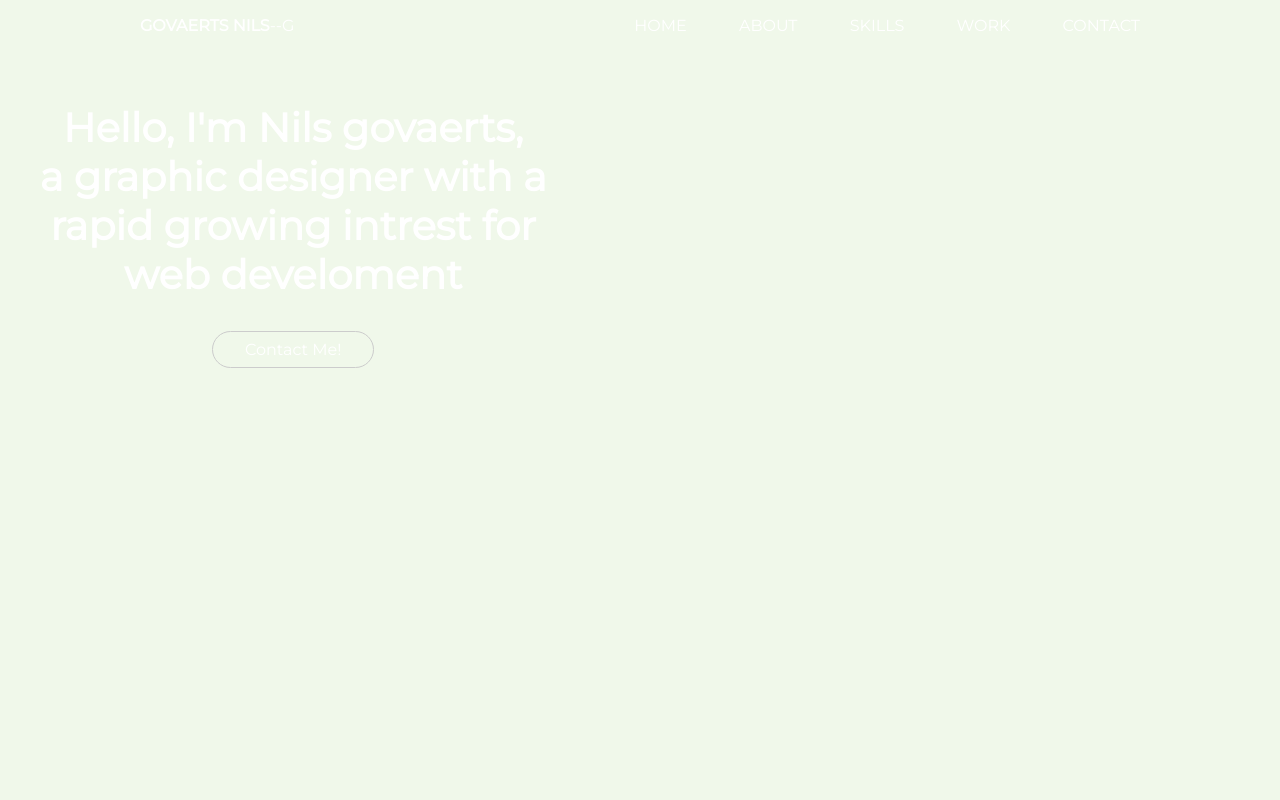
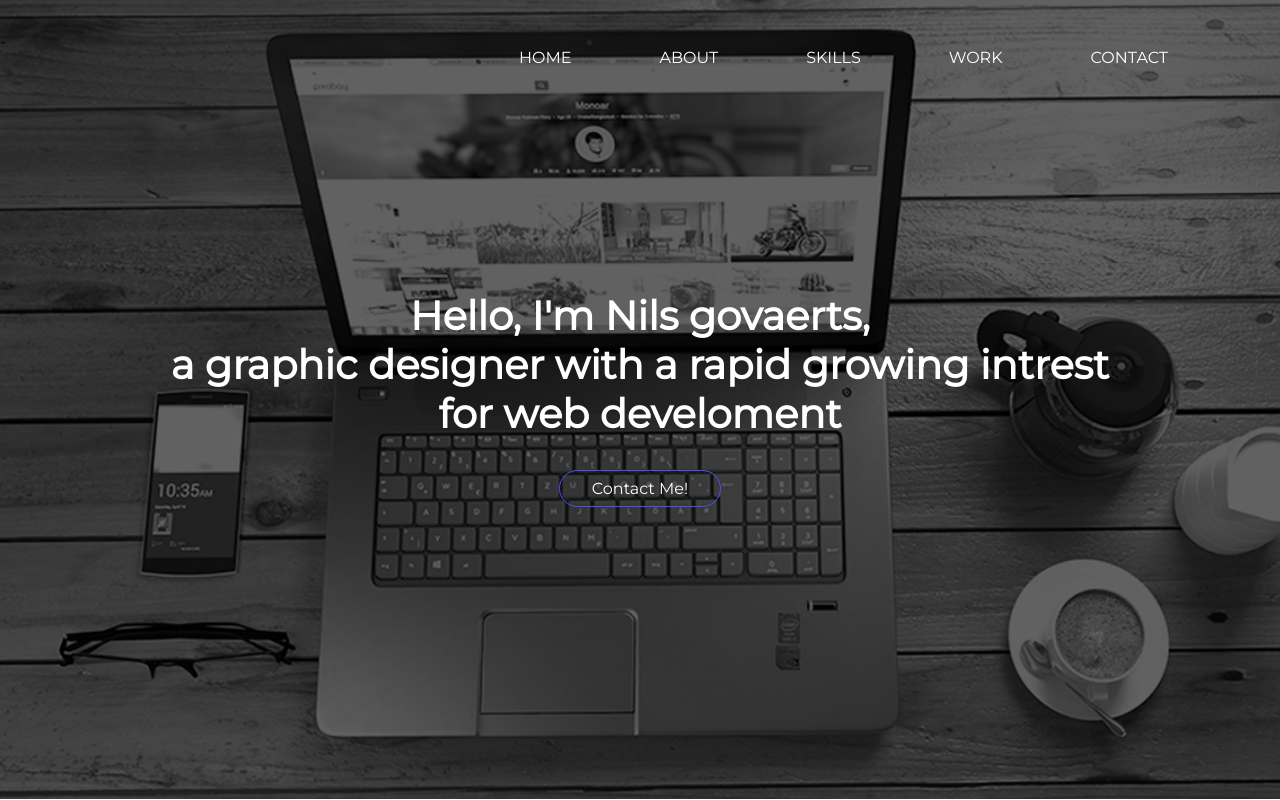
Before and after one commit to nilsgova/portfolio, a plain HTML site: page index.html in a window 1280 px wide. Drawn offline with nearby package versions, Linux system fonts and the light colour scheme.

Commit message:
added landing
Messing around with some adjustments. Landing page should be correct now

```diff
--- a/css/style.css
+++ b/css/style.css
@@ -1,7 +1,7 @@
 @import url('https://fonts.googleapis.com/css?family=Montserrat');
 
 body {
-    background: #F0F8EA;
+    background: #FFFFFF;
     font-family: 'Montserrat', sans-serif;
 }
 
@@ -12,7 +12,7 @@ body {
 }
 
 .max-width {
-    max-width: 1000px;
+    max-width: 960px;
     margin: auto;
 }
 
@@ -20,34 +20,22 @@ body {
 
 .container {
     width: 95%;
-    max-width: 1000px;
-    margin: 0 auto;
+    margin-left: auto;
+    margin-right: auto;
+    position: fixed;
 }
 
 header {
 
     color: #FFFFFF;
-    padding: 1em 0;
-    position: relative;
+    padding: 1em 1em;
+    margin: auto;
 }
 
 header::after {
     content: '';
     clear: both;
     display: block;
-}
-
-.logo {
-    float: left;
-    font-size: 1rem;
-    margin: 0;
-    text-transform: uppercase;
-    font-weight: 700;
-}
-
-.logo a {
-    text-decoration: none;
-    color: #FFFFFF;
 }
 
 .site-nav {
@@ -94,15 +82,6 @@ header::after {
     color: #464655;
 }
 
-.site-nav--icon {
-    display: inline-block;
-    font-size: 1.5em;
-    margin-right: 1em;
-    width: 1.1em;
-    text-align: right;
-    color: rgba(255, 255, 255, .4);
-}
-
 .menu-toggle {
     padding: 1em;
     position: absolute;
@@ -143,62 +122,56 @@ header::after {
     transform: translateY(-3px) rotate(-90deg);
 }
 
-@media (min-width: 700px) {
+@media (min-width: 760px) {
 
+    .site-nav {
+        max-width: 960px;
+        display: flex;
+        justify-content: center;
+    }
     .menu-toggle {
         display: none;
     }
 
     .site-nav {
-        height: 20px;
-        position: relative;
+
         background: transparent;
-        float: right;
         clip-path: initial;
     }
 
-    .site-nav li {
-        display: inline-block;
-        border: none;
+    .site-nav ul {
+        display: flex;
     }
-
-    .site-nav a {
-        padding: 0;
-        margin-left: 3em;
-    }
-
     .site-nav a:hover,
     .site-nav a:focus {
-        background: transparent;
+        color: #4d4dff;
+        background-color: transparent;
     }
-
-    .site-nav--icon {
-        display: none;
-    }
-
 }
 
 /* ----- LANDING -----*/
 .landing {
-    background-image: url("./img/landing.png");
+    background-image: url("../img/landing.png");
     background-size: cover;
-    background-position: center;
     height: 100vh;
+    margin-top: -52px;
 }
 
 .landing-text {
     display: flex;
-    height: 50vh;
     justify-content: center;
     align-items: center;
     text-align: center;
     padding-right: 1rem;
     padding-left: 1rem;
 }
+.landing-text-inner {
+    max-width: 960px;
+}
 
 .btn {
     padding: 0.5rem 2rem;
-    border: 1px #ccc solid;
+    border: 1px #4d4dff solid;
     display: inline-block;
     margin: 2rem 0 0;
     border-radius: 50px;
@@ -209,8 +182,9 @@ header::after {
 
 h1 {
     font-size: 5vh;
+    color: #FFFFFF;
 }
 
 .btn:hover {
-    background: #F4F4F4;
+    background: #3333ff;
 }
--- a/index.html
+++ b/index.html
@@ -9,9 +9,8 @@
 </head>
 <body>
 <!-- NAV -->
-<header class="landing">
+<header>
     <div class="container">
-        <h1 class="logo"><a href="#">Govaerts Nils</a></h1>
         <nav class="site-nav">
             <ul>
                 <li><a href="">Home</a></li>
@@ -25,19 +24,19 @@
             <div class="hamburger"></div>
         </div>
     </div>
+</header>
     <!-- NAV -->
-    --G
+    -
     <!--- LANDING -->
-    <div class="landing-text max-width">
+    <div class="landing landing-text ">
         <div class="landing-text-inner">
             <h1>Hello, I'm Nils govaerts,</h1>
             <h1>a graphic designer with a rapid growing intrest for web develoment</h1>
             <a href="#contact" class="btn" id="contact-me">
-            Contact Me!
+                Contact Me!
             </a>
         </div>
     </div>
-</header>
 
 
 <script src="https://code.jquery.com/jquery-3.3.1.min.js"
```
